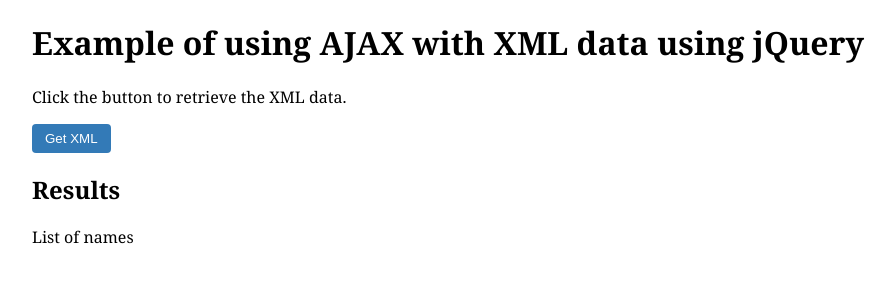
After one commit to RachelleT/info2180-ajax, a PHP site: page /jquery-xml-example.php in a window 1280 px wide. The commit adds this page. Shown: the top 300 px of the page, without its empty margins (128-1023 px from the left). Run offline with PHP 8.4, Linux system fonts and the light colour scheme; some libraries are stand-ins or nearby versions.

Commit message:
ajax example with XML using jQuery

```diff
--- a/index.php
+++ b/index.php
@@ -14,8 +14,9 @@
         <li><a href="simple-ajax.php">Simple Example using Plain JavaScript</a></li>
         <li><a href="simple-jquery-ajax.php">Simple Example using jQuery</a></li>
         <li><a href="simple-post.php">Simple AJAX POST request using Plain JavaScript</a></li>
+        <li><a href="xml-example.php">Example of using AJAX with XML data using Plain JavaScript</a></li>
+        <li><a href="jquery-xml-example.php">Example of using AJAX with XML data using jQuery</a></li>
         <li><a href="no-refresh-example.php">Example of using AJAX to build a simple website with no page refreshes</a></li>
-        <li><a href="xml-example.php">Example of using AJAX with XML data using Plain JavaScript</a></li>
       </ol>
     </div>
   </body>
--- /dev/null
+++ b/jquery-getxml.js
@@ -0,0 +1,18 @@
+// Here is one way you could do it using jQuery
+$(document).ready(function() {
+    var xmlBtn = $('#getXml');
+
+    xmlBtn.on('click', function() {
+        $.ajax('xmldata.php', {
+            method: "GET"
+        }).done(function(response) {
+            var people = $(response).find('person');
+            $('#results').append("<ul></ul>");
+            $(people).each(function() {
+                $('#results ul').append('<li>' + $(this).find('name').text() + '</li>');
+            });
+        }).fail(function() {
+            alert('There was a problem with the request.');
+        });
+    });
+});
--- /dev/null
+++ b/jquery-xml-example.php
@@ -0,0 +1,21 @@
+<!DOCTYPE html>
+<html>
+    <head>
+        <meta charset="utf-8">
+        <title>Example of using AJAX with XML data using Plain JavaScript</title>
+        <link rel="stylesheet" href="styles.css" media="screen">
+        <script src="https://code.jquery.com/jquery-3.1.1.min.js"></script>
+        <script src="jquery-getxml.js" charset="utf-8"></script>
+    </head>
+    <body>
+        <div class="container">
+            <h1>Example of using AJAX with XML data using jQuery</h1>
+            <p>Click the button to retrieve the XML data.</p>
+            <button id="getXml" class="btn">Get XML</button>
+
+            <h2>Results</h2>
+            <p>List of names</p>
+            <div id="results"></div>
+        </div>
+    </body>
+</html>
```
Also changed, not shown: getxml.js (+19 -0 lines).
